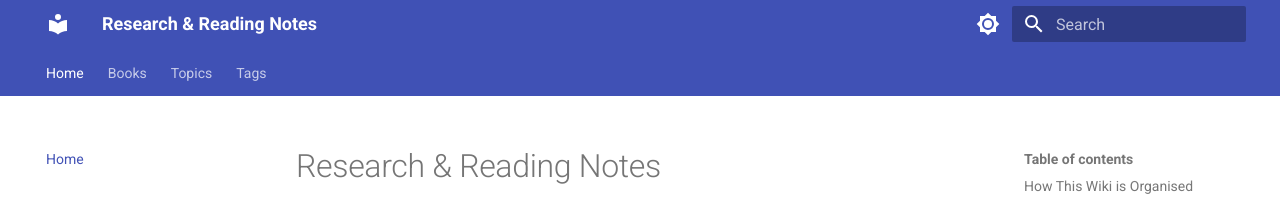
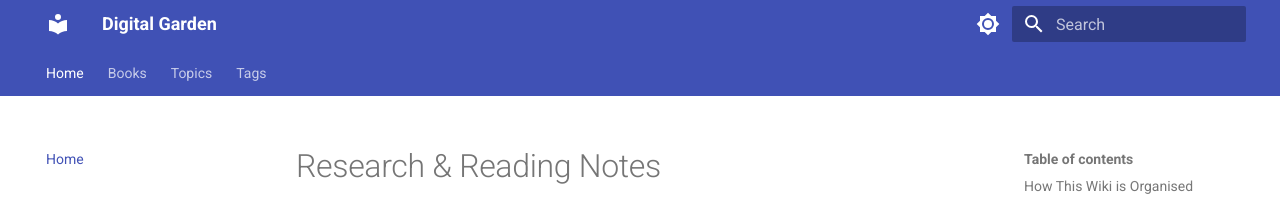
Before and after one commit to yadwinderverma/digital-garden, an MkDocs documentation site: the page built from docs/index.md, in a window 1280 px wide. Shown: the top 205 px of the page. Built offline with MkDocs 1.6.1 and Material for MkDocs 9.7.7, drawn with Linux system fonts in a browser that asks for light colours.

Commit message:
Rename project to Digital Garden and set GitHub Pages URL

```diff
--- a/mkdocs.yml
+++ b/mkdocs.yml
@@ -1,6 +1,6 @@
-site_name: Research & Reading Notes
+site_name: Digital Garden
 site_description: Personal wiki and synthesised notes from books, articles, and AI research sessions.
-site_url: https://example.com
+site_url: https://yadwinderverma.github.io/digital-garden/
 
 theme:
   name: material
```
Also changed, not shown: README.md (+1 -1 lines).
